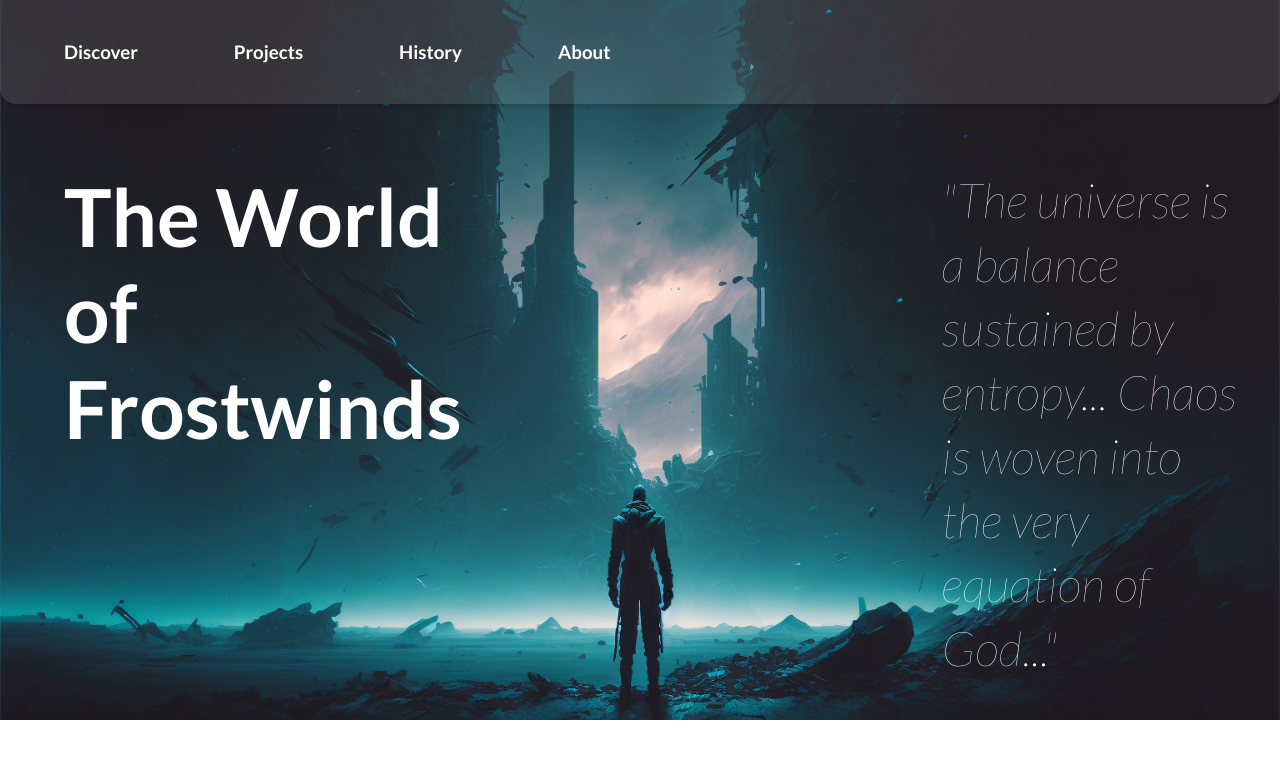
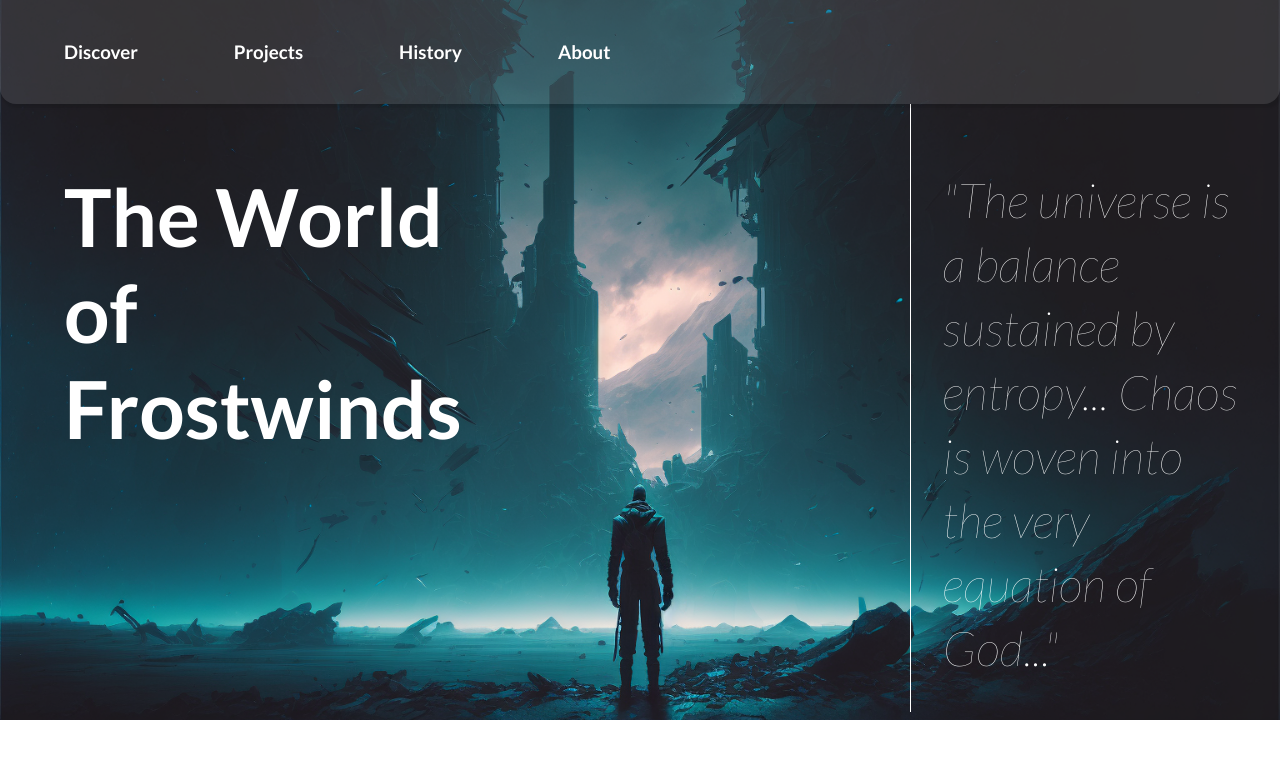
Before and after one commit to TheWorldofFrostwind/frost-wind, an Angular app in the folder frostwind/: page / in a window 1280 px wide. Shown: the top 758 px of the page. Built offline with nearby package versions, Linux system fonts and the light colour scheme.

Commit message:
T-10: Desktop work on landing page

```diff
--- a/frostwind/src/app/landing-page/landing-page.component.scss
+++ b/frostwind/src/app/landing-page/landing-page.component.scss
@@ -18,10 +18,10 @@
     color: white;
     font-size: 5rem;
     font-weight: bold;
-    //max-height: 960px;
     vertical-align: middle;
     justify-content: center;
     object-fit: cover;
+    animation: fadeIn .5s ease-in forwards;
   }
 
   .landing-cover-right {
@@ -31,7 +31,8 @@
     font-weight: lighter;
     line-height: 4rem;
     font-style: italic;
-    max-height: 960px;
+    animation: fadeIn 2s ease-in forwards;
+    border-left: 1px solid white;
   }
 
   .cover-image-text-container {
@@ -56,14 +57,3 @@
     max-height: 100vh;
   }
 }
-
-@keyframes appearIn {
-  0% {
-    opacity: 0.75;
-    transform: translateY(-10px);
-  }
-  100% {
-    opacity: 1;
-    transform: translateY(0);
-  }
-}
--- a/frostwind/src/styles/styles.scss
+++ b/frostwind/src/styles/styles.scss
@@ -17,3 +17,12 @@ html, body {
 .header-offset {
   padding-top: var(---header-height);
 }
+
+@keyframes fadeIn {
+  0% {
+    opacity: 0;
+  }
+  100% {
+    opacity: 1;
+  }
+}
```
